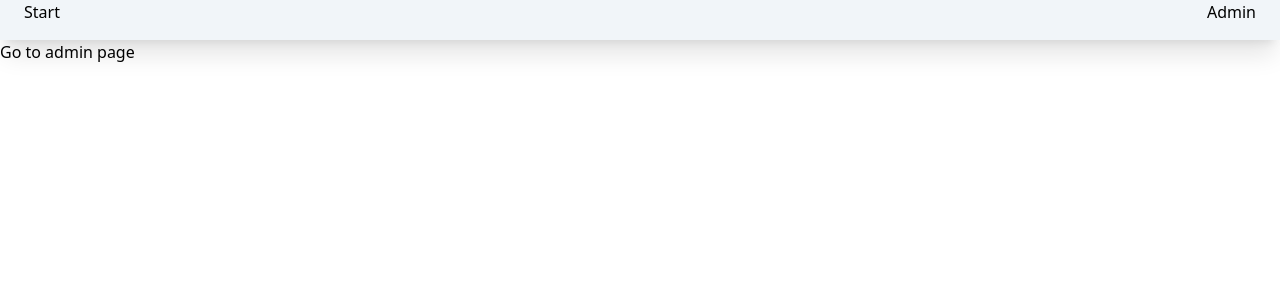
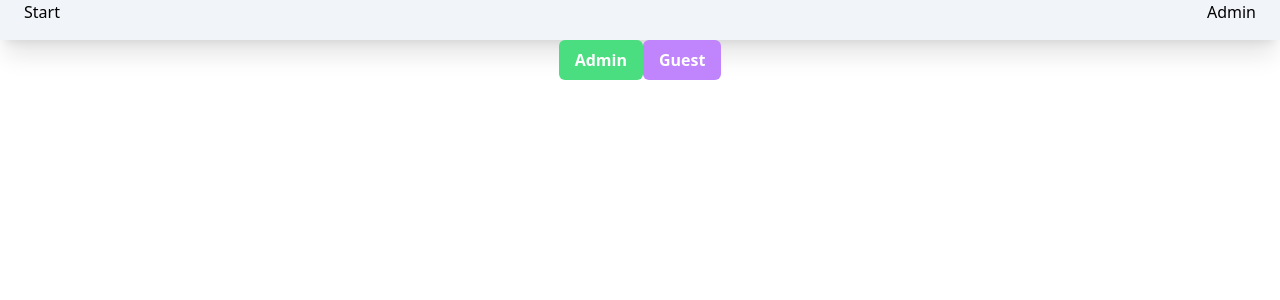
Before and after one commit to Yael353/Quiz, a Next.js app: page / in a window 1280 px wide. Shown: the top 300 px of the page. Built offline with nearby package versions, Linux system fonts and the light colour scheme.

Commit message:
changes in home

```diff
--- a/pages/index.js
+++ b/pages/index.js
@@ -5,8 +5,20 @@ export default function Home() {
   return (
     <>
       <Navbar />
-
-      <Link href="/admin">Go to admin page</Link>
+      <div className="flex justify-center  items-center ">
+        <Link
+          href="/admin"
+          className="inline-block bg-green-400 hover:bg-green-500 text-white font-bold py-2 px-4 rounded-md"
+        >
+          Admin
+        </Link>
+        <Link
+          href="/quiz"
+          className="inline-block bg-purple-400 hover:bg-green-500 text-white font-bold py-2 px-4 rounded-md"
+        >
+          Guest
+        </Link>
+      </div>
     </>
   );
 }
```
